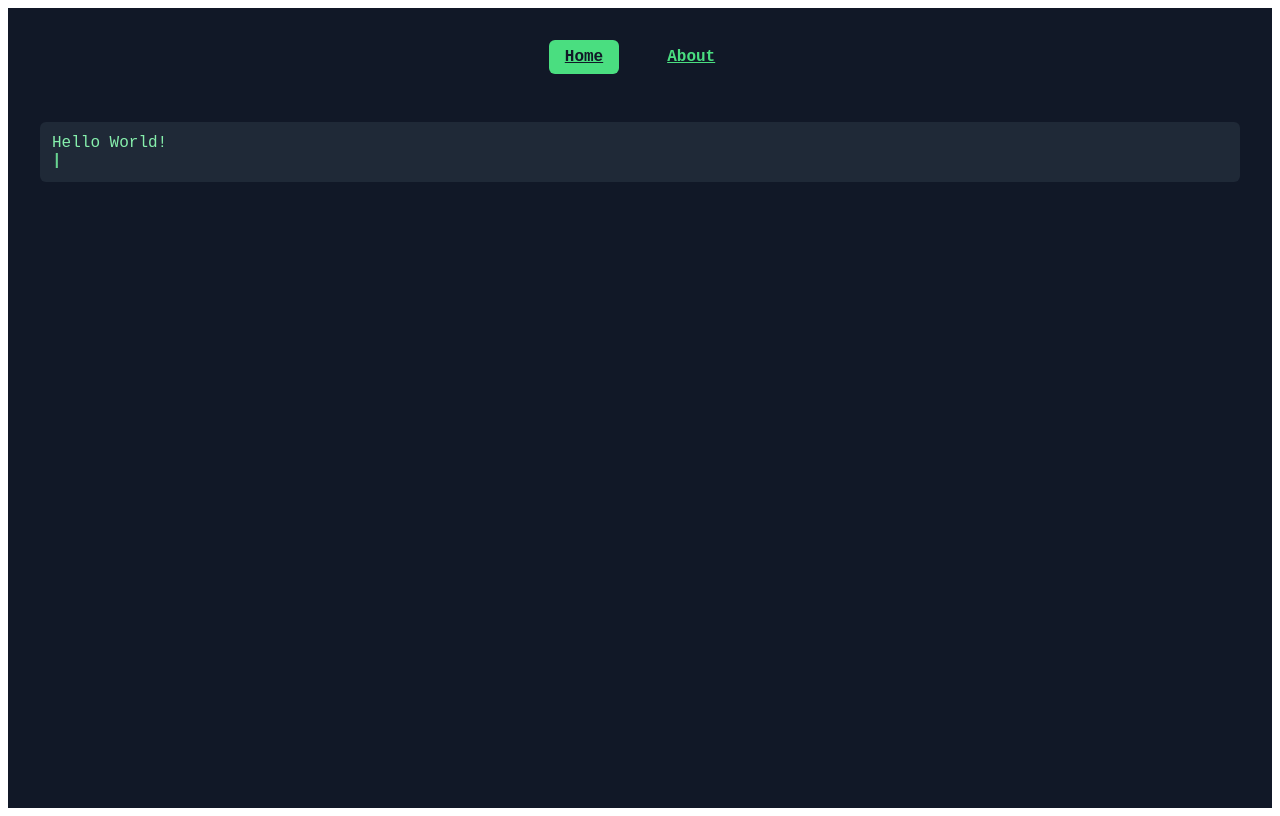
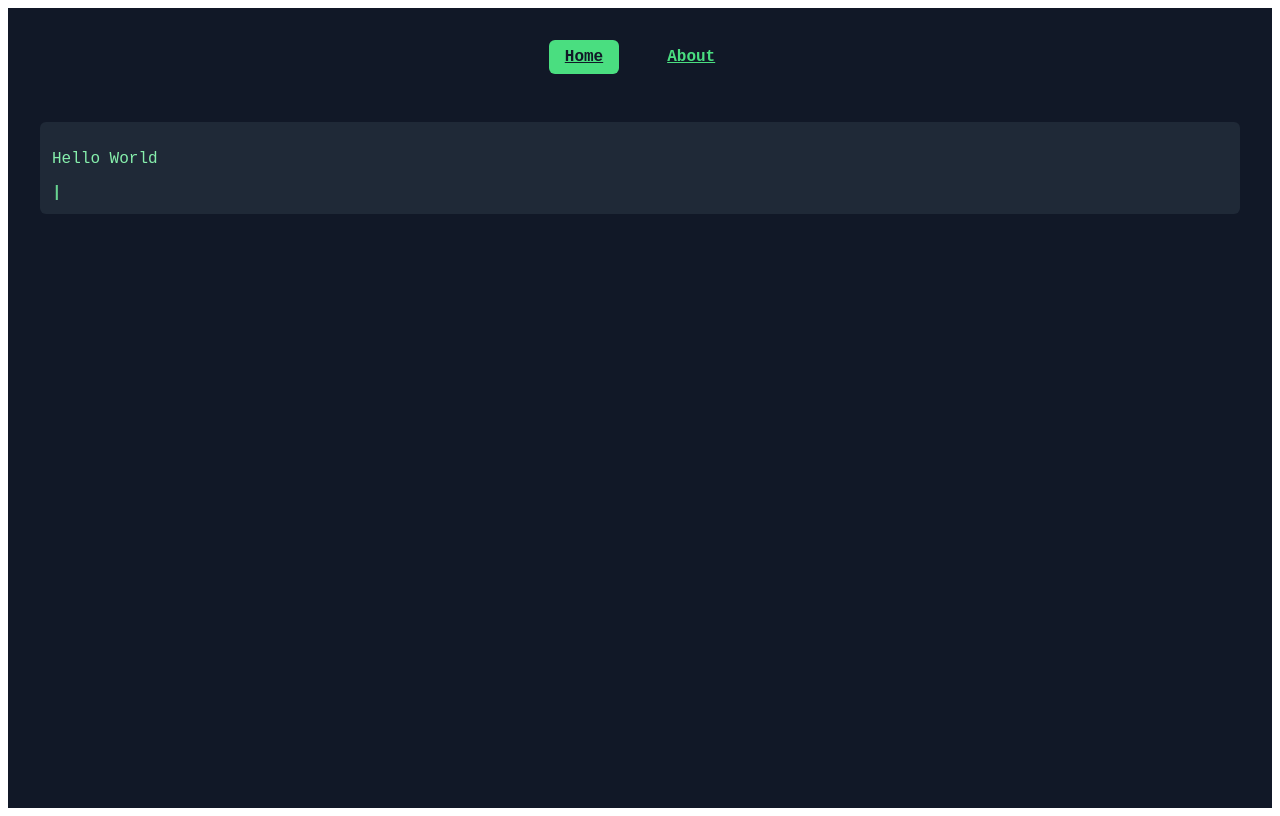
Before and after one commit to emunoz8/web, a React (Create React App) app in the folder frontend/: page / in a window 1280 px wide. Built offline with nearby package versions, Linux system fonts and the light colour scheme.

Commit message:
Updated About

```diff
--- a/frontend/public/index.html
+++ b/frontend/public/index.html
@@ -2,7 +2,7 @@
 <html lang="en">
   <head>
     <meta charset="utf-8" />
-    <link rel="icon" href="%PUBLIC_URL%/favicon.ico" />
+    <link rel="icon" href="%PUBLIC_URL%/pixelcoffee.ico" />
     <meta name="viewport" content="width=device-width, initial-scale=1" />
     <meta name="theme-color" content="#000000" />
     <meta
@@ -24,7 +24,7 @@
       work correctly both with client-side routing and a non-root public URL.
       Learn how to configure a non-root public URL by running `npm run build`.
     -->
-    <title>React App</title>
+    <title>CompilingJava</title>
   </head>
   <body>
     <noscript>You need to enable JavaScript to run this app.</noscript>
--- /dev/null
+++ b/frontend/src/components/Paragrapher.tsx
@@ -0,0 +1,21 @@
+// Paragrapher.tsx (pure renderer)
+interface ParagrapherProps {
+  text: string;
+}
+
+const Paragrapher: React.FC<ParagrapherProps> = ({ text }) => {
+  const paragraphs = text.split(/\n\s*\n/);
+
+  return (
+    <div className="text-area">
+      {paragraphs.map((para, i) => (
+        <p key={i} className="mb-4 whitespace-pre-wrap">
+          {para}
+        </p>
+      ))}
+      <div className="blinking-cursor">|</div>
+    </div>
+  );
+};
+
+export default Paragrapher;
--- a/frontend/src/pages/About.tsx
+++ b/frontend/src/pages/About.tsx
@@ -1,10 +1,18 @@
-// src/pages/About.tsx
-import React from "react";
-
+// About.tsx (manages state and returns multiple elements)
+import React, { useEffect, useState } from "react";
+import Paragrapher from "../components/Paragrapher";
 
 const About: React.FC = () => {
+  const [text, setText] = useState("");
+
+  useEffect(() => {
+    fetch("/aboutMe.txt")
+      .then((res) => res.text())
+      .then(setText);
+  }, []);
+
   return (
-    <></>
+      <Paragrapher text={text} />
   );
 };
 
--- a/frontend/src/pages/Home.tsx
+++ b/frontend/src/pages/Home.tsx
@@ -1,11 +1,9 @@
 import React from "react";
+import Paragrapher from "../components/Paragrapher";
 
 const Home: React.FC = () => {
   return (
-    <div className="text-area">
-      Hello World!
-    <div className="blinking-cursor">|</div>
-    </div>
+    <Paragrapher text="Hello World"/>
   );
 };
 
```
Also changed, not shown: frontend/public/aboutMe.txt (added), 2 other files (tests, documents, lock files or other folders).
